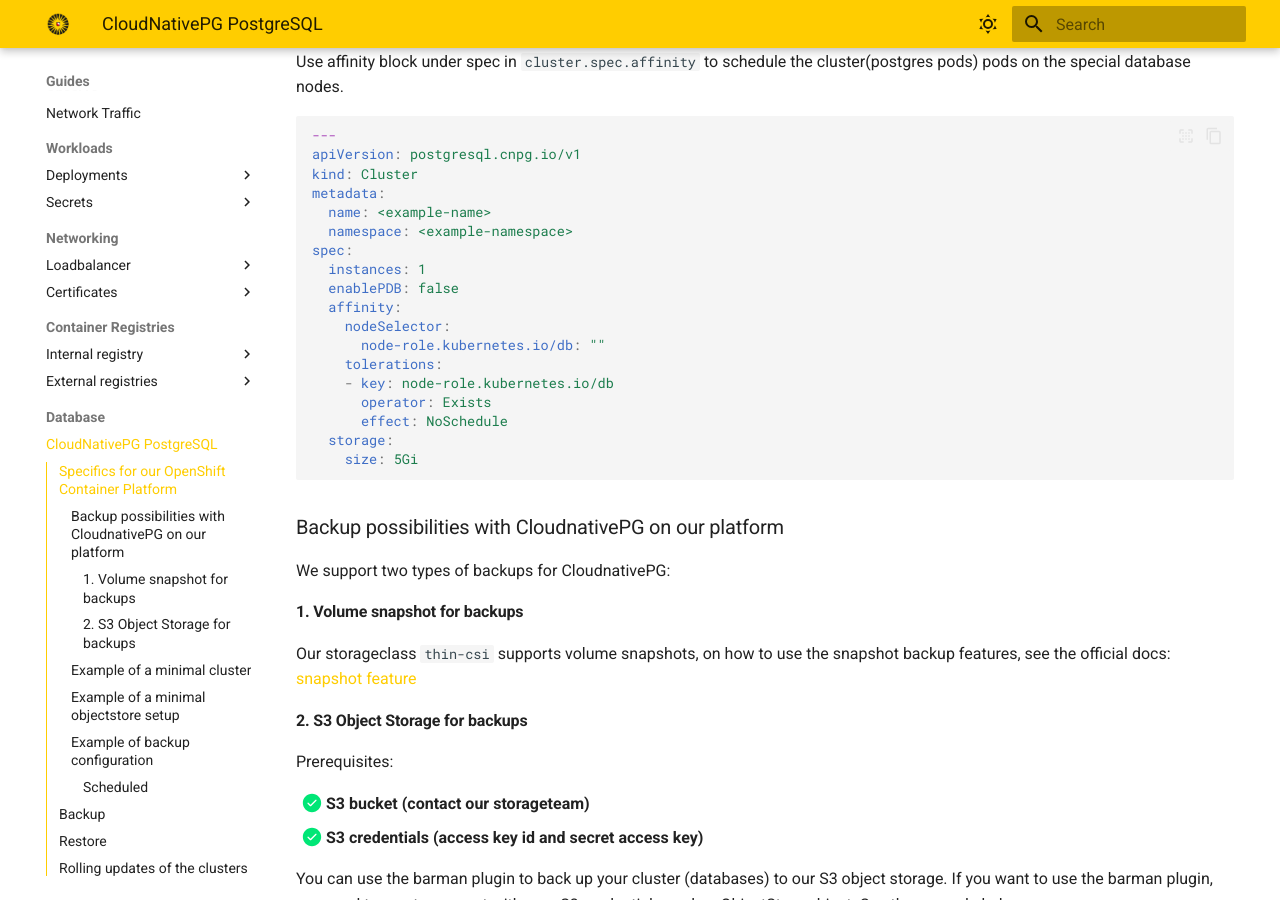
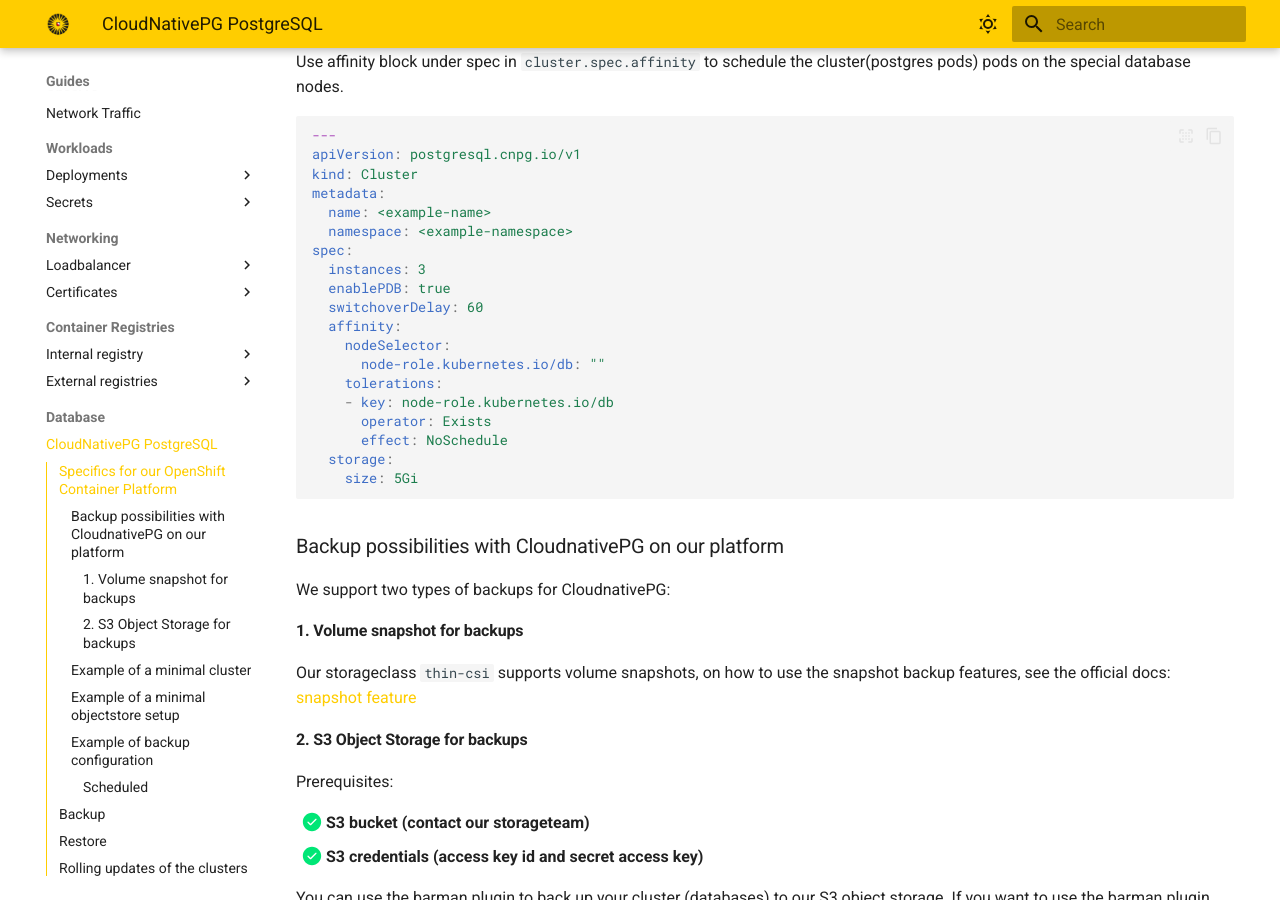
Before and after one commit to UtrechtUniversity/containerplatform-docs, an MkDocs documentation site: the page built from docs/content/guides/cloudnativepg-operator.md, in a window 1280 px wide and 900 px high, scrolled down 505 px. Built offline with MkDocs 1.6.1 and Material for MkDocs 9.7.7, drawn with Linux system fonts in a browser that asks for light colours.

Commit message:
Update cluster example config for fixing a proper way to use pdb

```diff
--- a/docs/content/guides/cloudnativepg-operator.md
+++ b/docs/content/guides/cloudnativepg-operator.md
@@ -21,8 +21,9 @@
   name: <example-name>
   namespace: <example-namespace>
 spec:
-  instances: 1
-  enablePDB: false
+  instances: 3
+  enablePDB: true
+  switchoverDelay: 60
   affinity:
     nodeSelector:
       node-role.kubernetes.io/db: ""
```
